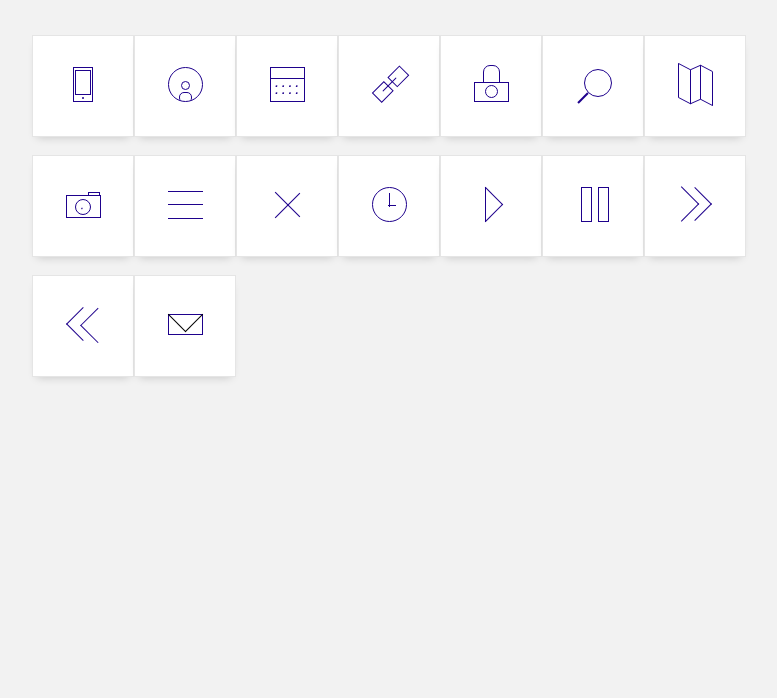
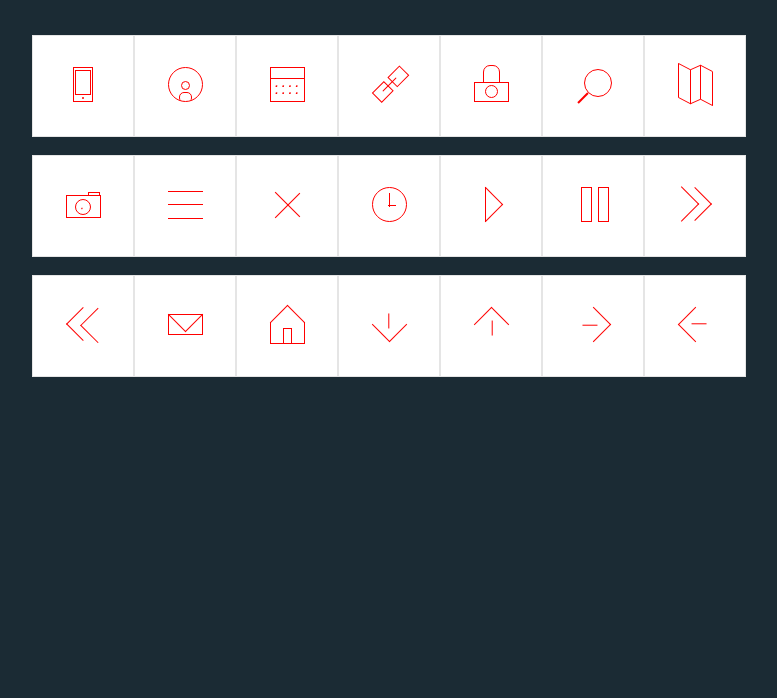
Before and after one commit to andrwcm/icoss.win, a plain HTML site: page index.html in a window 1280 px wide. Shown: the part 102-800 px from the top of the page, without its empty margins (258-1035 px from the left). Drawn offline with Linux system fonts and the light colour scheme.

Commit message:
New icons

```diff
--- a/index.html
+++ b/index.html
@@ -8,9 +8,9 @@
 	</head>
 	<body>
 		<h1>
-		<center>
-			Iconss
-		</center>
+			<center>
+				i<b>Coss</b>
+			</center>
 		</h1>
 		<section id="iconList">
 			<div class="container">
@@ -81,6 +81,26 @@
 				<i class="ico icoMail"></i>
 			</div>
 
+			<div class="container">
+				<i class="ico icoHome"></i>
+			</div>
+
+			<div class="container">
+				<i class="ico icoDown"></i>
+			</div>
+
+			<div class="container">
+				<i class="ico icoUp"></i>
+			</div>
+
+			<div class="container">
+				<i class="ico icoRight"></i>
+			</div>
+
+			<div class="container">
+				<i class="ico icoLeft"></i>
+			</div>
+
 
 		</section>
 
--- a/styles/base.css
+++ b/styles/base.css
@@ -1,8 +1,9 @@
 @import url(../styles/colors.css);
 
 body{
-	background: #F2F2F2;
+	background: #1b2b34;
 	font-family: helvetica;
+	color: white;
 }
 
 section#iconList{
@@ -17,7 +18,6 @@ h1{
 
 .container{
 	background: white;
-	box-shadow: 0px 5px 9px -5px rgba(0,0,0,.2);
 	border: solid 1px rgba(0,0,0,.1);
 	min-width: 100px;
 	height: 100px;
--- a/styles/colors.css
+++ b/styles/colors.css
@@ -1,3 +1,3 @@
 :root {
-  --Color1:#1E018C;
+  --Color1: Red;
 }
--- a/styles/iconss.css
+++ b/styles/iconss.css
@@ -545,7 +545,7 @@
 	border-top: none;
 	border-right: solid 1px;
 	border-left: none;
-	border-color: var(--Color);
+	border-color: var(--Color1);
 	height: 24px;
 	width:24px;
 	-webkit-transform: rotate(45deg);
@@ -554,3 +554,165 @@
 	right: 4px;
 	top: -13px;
 }
+
+
+/* --- Home--- */
+
+.icoHome{
+	width: 35px;
+	height: 22px;
+	border-top: none;
+	border-left: solid 1px;
+	border-right: solid 1px;
+	border-bottom: solid 1px;
+	border-color: var(--Color1);
+	position: relative;
+	top: 9px;
+}
+
+.icoHome::after, .icoHome::before{
+	box-sizing: border-box;
+    -moz-box-sizing: border-box;
+    -webkit-box-sizing: border-box;
+	display: block;
+	content: "";
+}
+
+.icoHome::after{
+	border: solid 1px;
+	border-color: var(--Color1);
+	width: 9px;
+	height: 16px;
+	margin: auto;
+	position: relative;
+	bottom: -6px;
+}
+
+.icoHome::before{
+	border-bottom: 1px solid;
+	border-top: none;
+	border-right: solid 1px;
+	border-left: none;
+	border-color: var(--Color1);
+	height: 25px;
+	width:25px;
+	-webkit-transform: rotate(-135deg);
+	float: right;
+	position: relative;
+	right: 4px;
+	top: -12px;
+}
+
+
+/* --- Down --- */
+
+
+.icoDown{
+	border-bottom: 1px solid;
+	border-top: none;
+	border-right: solid 1px;
+	border-left: none;
+	border-color: var(--Color1);
+	height: 25px;
+	width:25px;
+	-webkit-transform: rotate(45deg);
+	position: relative;
+}
+
+.icoDown::before{
+	display: block;
+	content: "";
+	width: 1px;
+	height: 15px;
+	margin: auto;
+	background: var(--Color1);
+	-webkit-transform: rotate(-45deg);
+	position: relative;
+	right: 3px;
+	top: 3px;
+}
+
+/* --- Up --- */
+
+.icoUp{
+	border-bottom: 1px solid;
+	border-top: none;
+	border-right: solid 1px;
+	border-left: none;
+	border-color: var(--Color1);
+	height: 25px;
+	width:25px;
+	-webkit-transform: rotate(-135deg);
+	position: relative;
+}
+
+.icoUp::before{
+	display: block;
+	content: "";
+	width: 1px;
+	height: 15px;
+	margin: auto;
+	background: var(--Color1);
+	-webkit-transform: rotate(-45deg);
+	position: relative;
+	right: 3px;
+	top: 3px;
+}
+
+
+/* --- Right --- */
+
+
+.icoRight{
+	border-bottom: 1px solid;
+	border-top: none;
+	border-right: solid 1px;
+	border-left: none;
+	border-color: var(--Color1);
+	height: 25px;
+	width:25px;
+	-webkit-transform: rotate(-45deg);
+	position: relative;
+}
+
+.icoRight::before{
+	display: block;
+	content: "";
+	width: 1px;
+	height: 15px;
+	margin: auto;
+	background: var(--Color1);
+	-webkit-transform: rotate(-45deg);
+	position: relative;
+	right: 3px;
+	top: 3px;
+}
+
+
+/* --- Left --- */
+
+
+.icoLeft{
+	border-bottom: 1px solid;
+	border-top: none;
+	border-right: solid 1px;
+	border-left: none;
+	border-color: var(--Color1);
+	height: 25px;
+	width:25px;
+	-webkit-transform: rotate(135deg);
+	position: relative;
+}
+
+.icoLeft::before{
+	display: block;
+	content: "";
+	width: 1px;
+	height: 15px;
+	margin: auto;
+	background: var(--Color1);
+	-webkit-transform: rotate(-45deg);
+	position: relative;
+	right: 3px;
+	top: 3px;
+}
```
